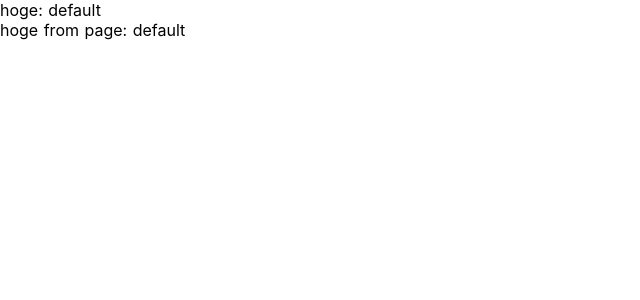
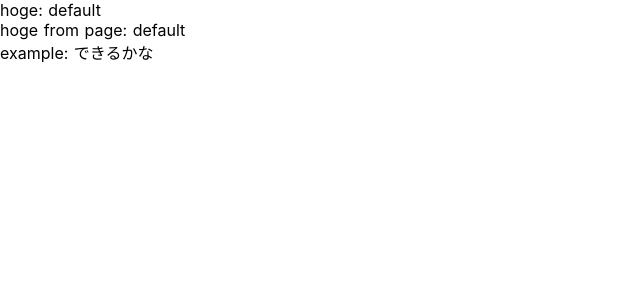
Before and after one commit to su-kun1899/hello-nuxtjs, a Nuxt app: page /sample in a window 1280 px wide. Shown: the top 300 px of the page, without its empty margins (0-640 px from the left). Built offline with nearby package versions, Linux system fonts and the light colour scheme.

Commit message:
mountとvuexを連動させてみる

```diff
--- a/components/Sample.vue
+++ b/components/Sample.vue
@@ -1,9 +1,20 @@
 <template>
-  <p>hoge from page: {{hogeFromPage}}</p>
+  <div>
+    <p>hoge from page: {{hogeFromPage}}</p>
+    <p>example: {{example}}</p>
+  </div>
 </template>
 
 <script>
 export default {
-  props: ['hogeFromPage']
+  props: ['hogeFromPage'],
+  data: function() {
+    return { example: '' }
+  },
+  mounted: function() {
+    this.$store.dispatch('sample/writeHoge', 'できるかな')
+    console.log('from sub component ' + this.$store.state.sample.hogeFromStore)
+    this.example = this.$store.state.sample.hogeFromStore
+  }
 }
 </script>
--- /dev/null
+++ b/store/sample.js
@@ -0,0 +1,15 @@
+export const state = () => ({
+  hogeFromStore: 'Hello, Vuex!'
+})
+
+export const mutations = {
+  setHogeFromStore(state, value) {
+    state.hogeFromStore = value
+  }
+}
+
+export const actions = {
+  writeHoge(context, value) {
+    context.commit('setHogeFromStore', value)
+  }
+}
```
